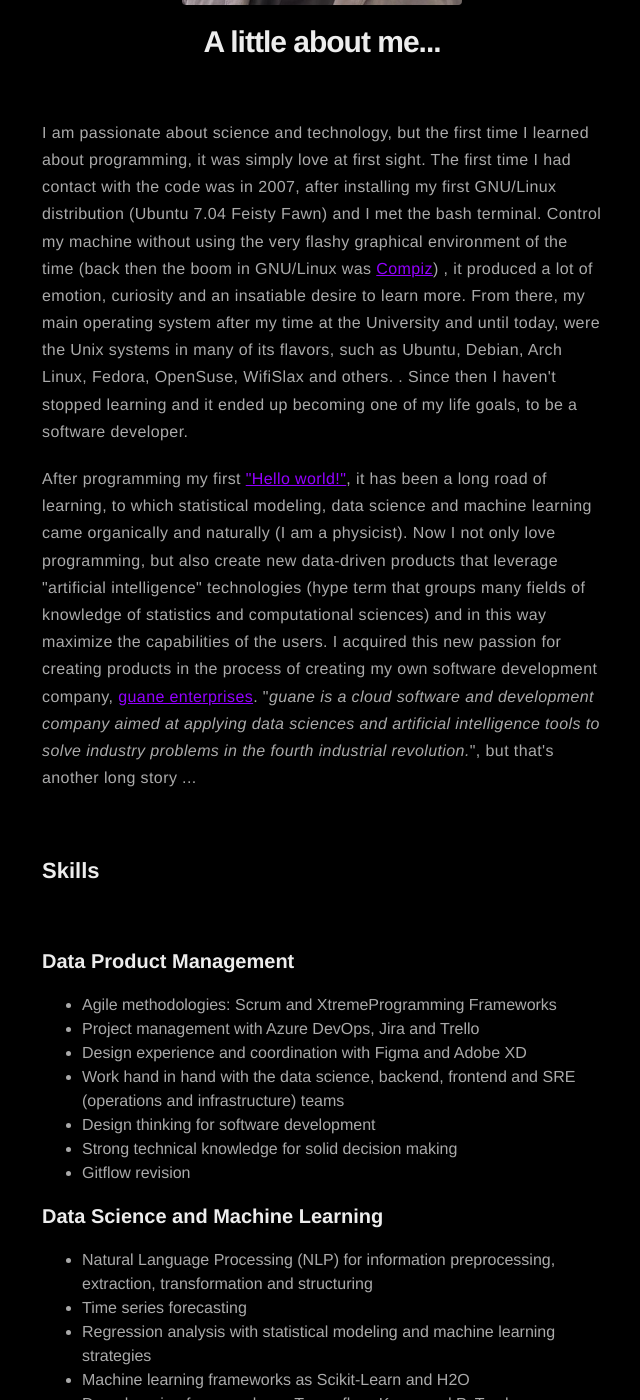
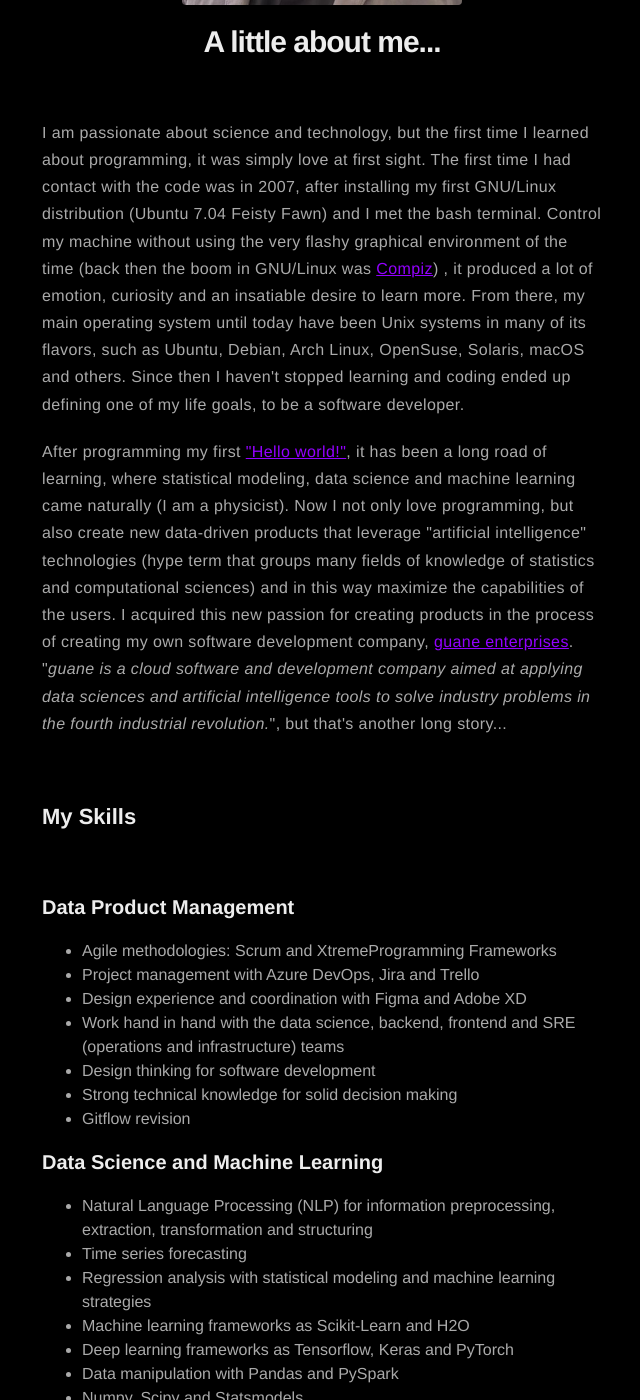
Before and after one commit to joefavergel/joefavergel.github.io, a Jekyll site: the page built from about.md, in a window 1280 px wide and 1400 px high, scrolled down 401 px. Shown: the whole window, without its empty margins (318-958 px from the left). Built offline with Jekyll 4.4.1, drawn with Linux system fonts in a browser that asks for light colours; nearby versions of some CDN libraries; some of the changed text lies outside the part shown.

Commit message:
:fire: Removed unused files

```diff
--- a/about.md
+++ b/about.md
@@ -6,13 +6,13 @@ layout: page
 
 <h1>A little about me...</h1>
 
-<p>I am passionate about science and technology, but the first time I learned about programming, it was simply love at first sight. The first time I had contact with the code was in 2007, after installing my first GNU/Linux distribution (Ubuntu 7.04 Feisty Fawn) and I met the bash terminal. Control my machine without using the very flashy graphical environment of the time (back then the boom in GNU/Linux was <a href="https://es.wikipedia.org/wiki/Compiz">Compiz</a>) , it produced a lot of emotion, curiosity and an insatiable desire to learn more. From there, my main operating system after my time at the University and until today, were the Unix systems in many of its flavors, such as Ubuntu, Debian, Arch Linux, Fedora, OpenSuse, WifiSlax and others. . Since then I haven't stopped learning and it ended up becoming one of my life goals, to be a software developer.</p>
+<p>I am passionate about science and technology, but the first time I learned about programming, it was simply love at first sight. The first time I had contact with the code was in 2007, after installing my first GNU/Linux distribution (Ubuntu 7.04 Feisty Fawn) and I met the bash terminal. Control my machine without using the very flashy graphical environment of the time (back then the boom in GNU/Linux was <a href="https://es.wikipedia.org/wiki/Compiz">Compiz</a>) , it produced a lot of emotion, curiosity and an insatiable desire to learn more. From there, my main operating system until today have been Unix systems in many of its flavors, such as Ubuntu, Debian, Arch Linux, OpenSuse, Solaris, macOS and others. Since then I haven't stopped learning and coding ended up defining one of my life goals, to be a software developer.</p>
 
-<p>After programming my first <a href="https://en.wikipedia.org/wiki/%22Hello,_World!%22_program">"Hello world!"</a>, it has been a long road of learning, to which statistical modeling, data science and machine learning came organically and naturally (I am a physicist). Now I not only love programming, but also create new data-driven products that leverage "artificial intelligence" technologies (hype term that groups many fields of knowledge of statistics and computational sciences) and in this way maximize the capabilities of the users. I acquired this new passion for creating products in the process of creating my own software development company, <a href="http://guane.com.co">guane enterprises</a>. "<i><b>guane</b> is a cloud software and development company aimed at applying data sciences and artificial intelligence tools to solve industry problems in the fourth industrial revolution.</i>", but that's another long story ...</p>
+<p>After programming my first <a href="https://en.wikipedia.org/wiki/%22Hello,_World!%22_program">"Hello world!"</a>, it has been a long road of learning, where statistical modeling, data science and machine learning came naturally (I am a physicist). Now I not only love programming, but also create new data-driven products that leverage "artificial intelligence" technologies (hype term that groups many fields of knowledge of statistics and computational sciences) and in this way maximize the capabilities of the users. I acquired this new passion for creating products in the process of creating my own software development company, <a href="http://guane.com.co">guane enterprises</a>. "<i><b>guane</b> is a cloud software and development company aimed at applying data sciences and artificial intelligence tools to solve industry problems in the fourth industrial revolution.</i>", but that's another long story...</p>
 
 
 <br>
-<h2>Skills</h2>
+<h2>My Skills</h2>
 <br>
 <h3>Data Product Management</h3>
 
```
Also changed, not shown: other parts of about.md (+1 -1 lines), projects_.html (added, +16 -0 lines), assets/images/_profile.jpg (deleted), assets/images/james.jpg (deleted), assets/images/jekyll-logo-light-solid.png (deleted).
